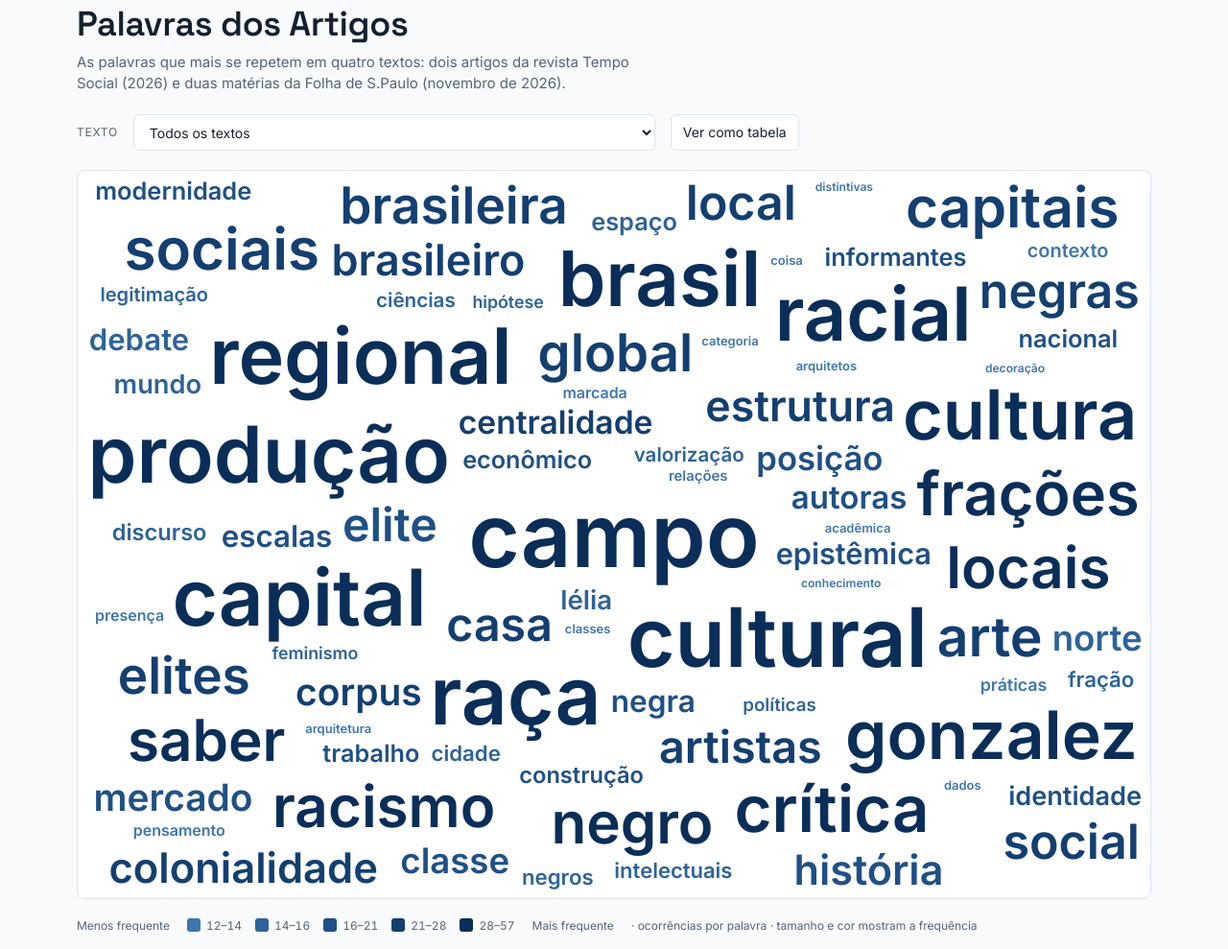
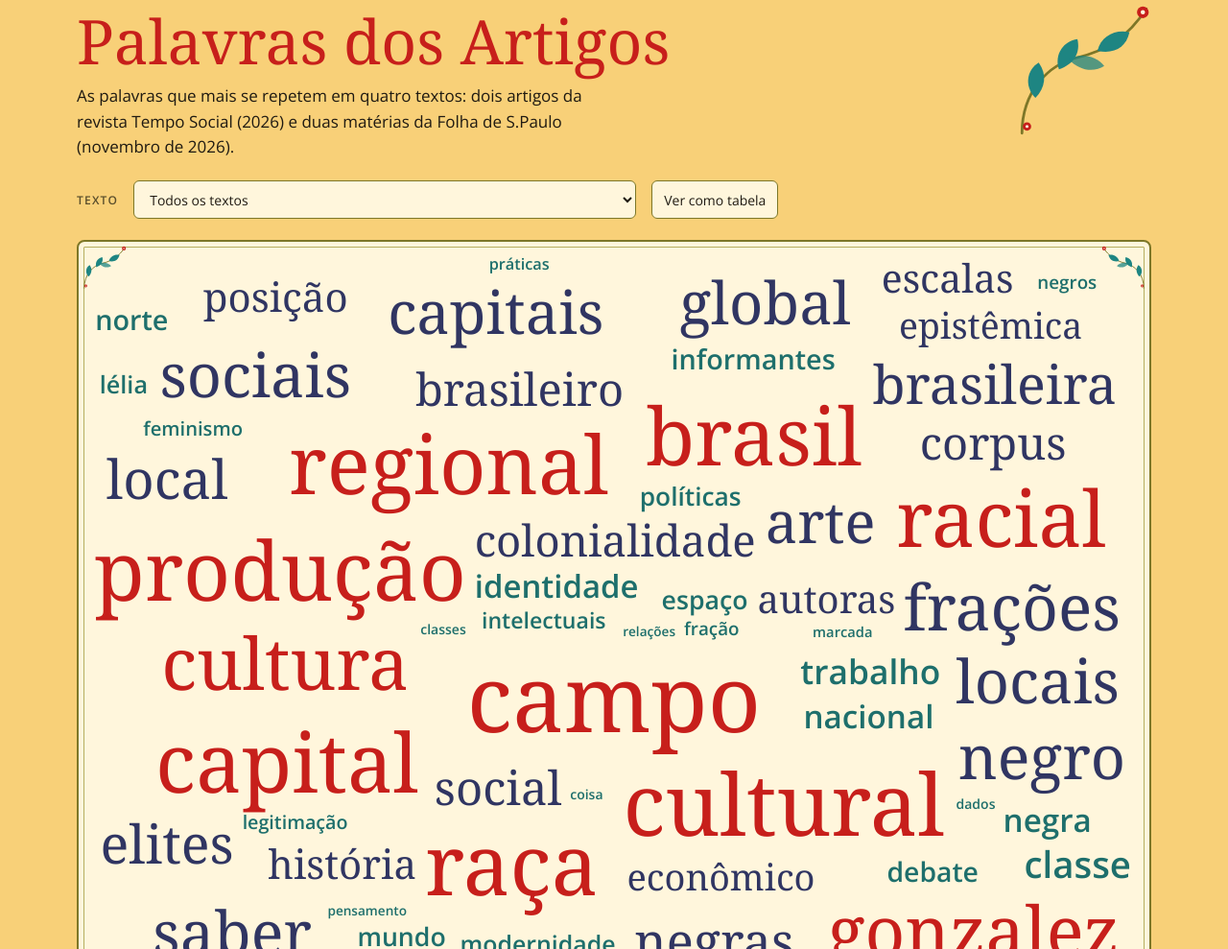
Before and after one commit to Mutika-R/palavras-dos-artigos, a plain HTML site: page index.html in a window 1280 px wide. Shown: the part 22-1011 px from the top of the page at 96% size. Drawn offline with nearby package versions, Linux system fonts and the light colour scheme; a web font is replaced by a local one.

Commit message:
Aplica o design Art Nouveau na nuvem de palavras
Paleta dourado, vermelho, azul-marinho e verde-azulado do modelo de
referencia, fontes Glass Antiqua e Open Sans, moldura e ornamentos
proprios em SVG. Tema escuro e layout de celular conferidos.

Co-Authored-By: Claude Sonnet 5.5 <noreply@anthropic.com>

```diff
--- a/index.html
+++ b/index.html
@@ -5,77 +5,108 @@
 <meta name="viewport" content="width=device-width, initial-scale=1">
 <meta name="description" content="Nuvem de palavras interativa com os termos mais frequentes de dois artigos da Tempo Social e duas matérias da Folha.">
 <title>Palavras dos Artigos</title>
-<link rel="stylesheet" href="https://fonts.googleapis.com/css2?family=Inter:wght@400;600&family=Space+Grotesk:wght@600&display=swap">
+<link rel="stylesheet" href="https://fonts.googleapis.com/css2?family=Glass+Antiqua&family=Open+Sans:wght@300;400;600&display=swap">
 <style>
-  /* Layout: cabeçalho curto, uma linha de filtros, a nuvem em largura total, legenda e nota de fonte abaixo. */
+  /* Layout: fundo dourado Art Nouveau, título em Glass Antiqua vermelho, nuvem em moldura creme com cantos ornamentados, tabela e nota abaixo.
+     Sistema visual: modelo "Art Nouveau Style Presentation" (SlidesCarnival): dourado F8D078, vermelho, azul-marinho 303562, verde-azulado, oliva B5AE60; Glass Antiqua + Open Sans. */
   :root {
-    --bg: #f8fafc;
-    --surface: #ffffff;
-    --ink: #14202e;
-    --muted: #556577;
-    --line: #dbe3ec;
-    --accent: #1f5086;
-    --s0: #3f76ac; --s1: #2e6399; --s2: #1f5086; --s3: #143f70; --s4: #0a2e58;
-    --font-body: "Inter", system-ui, -apple-system, "Segoe UI", sans-serif;
-    --font-head: "Space Grotesk", "Inter", system-ui, sans-serif;
+    --bg: #f8d078;       /* dourado do modelo */
+    --paper: #fff6dc;    /* creme da moldura */
+    --ink: #1f1a12;
+    --muted: #5a4e2c;
+    --olive: #b5ae60;    /* oliva do modelo: molduras e filetes */
+    --olive-d: #7d7728;
+    --head: #c71f1b;     /* vermelho dos títulos */
+    --t1: #c71f1b;       /* 10 mais frequentes */
+    --t2: #303562;       /* 11ª a 40ª */
+    --t3: #1e6f6c;       /* demais */
+    --orn-stem: #7d7728; --orn-leaf: #1e8582; --orn-bud: #c71f1b; --orn-dot: #fff6dc;
+    --shadow: rgba(60, 45, 10, .22);
+    --font-head: "Glass Antiqua", Georgia, "Times New Roman", serif;
+    --font-body: "Open Sans", system-ui, -apple-system, "Segoe UI", sans-serif;
   }
   @media (prefers-color-scheme: dark) {
     :root:not([data-theme="light"]) {
-      --bg: #0e141b; --surface: #151d27; --ink: #e6ecf2; --muted: #98a6b5; --line: #26323f; --accent: #8db5de;
-      --s0: #4f7ba6; --s1: #6c9ac6; --s2: #8db5de; --s3: #b3d1ef; --s4: #dcecfb;
+      --bg: #101a2c; --paper: #17253d; --ink: #f3ebd3; --muted: #c4bb96; --olive: #8b8643; --olive-d: #b5ae60;
+      --head: #f8d078; --t1: #f0877f; --t2: #f8d078; --t3: #7fd1cc;
+      --orn-stem: #b5ae60; --orn-leaf: #4ea8a5; --orn-bud: #f0877f; --orn-dot: #17253d; --shadow: rgba(0, 0, 0, .5);
       color-scheme: dark;
     }
   }
   :root[data-theme="dark"] {
-    --bg: #0e141b; --surface: #151d27; --ink: #e6ecf2; --muted: #98a6b5; --line: #26323f; --accent: #8db5de;
-    --s0: #4f7ba6; --s1: #6c9ac6; --s2: #8db5de; --s3: #b3d1ef; --s4: #dcecfb;
+    --bg: #101a2c; --paper: #17253d; --ink: #f3ebd3; --muted: #c4bb96; --olive: #8b8643; --olive-d: #b5ae60;
+    --head: #f8d078; --t1: #f0877f; --t2: #f8d078; --t3: #7fd1cc;
+    --orn-stem: #b5ae60; --orn-leaf: #4ea8a5; --orn-bud: #f0877f; --orn-dot: #17253d; --shadow: rgba(0, 0, 0, .5);
     color-scheme: dark;
   }
-  body { background: var(--bg); color: var(--ink); font-family: var(--font-body); }
+  body { background: var(--bg); color: var(--ink); font-family: var(--font-body); font-weight: 400; }
   .wrap {
-    max-width: 1120px; margin: 0 auto;
-    padding-block: 28px 40px;
+    position: relative; max-width: 1120px; margin: 0 auto;
+    padding-block: 32px 44px;
     padding-left: max(16px, env(safe-area-inset-left, 0px));
     padding-right: max(16px, env(safe-area-inset-right, 0px));
-    display: flex; flex-direction: column; gap: 20px;
+    display: flex; flex-direction: column; gap: 22px;
   }
-  h1 { font: 600 clamp(26px, 4vw, 36px)/1.1 var(--font-head); letter-spacing: -0.01em; margin: 0; text-wrap: balance; }
-  .sub { margin: 8px 0 0; color: var(--muted); font-size: 15px; line-height: 1.5; max-width: 62ch; }
+  header { position: relative; padding-right: clamp(0px, 16vw, 150px); min-height: 90px; }
+  h1 { font: 400 clamp(38px, 7vw, 64px)/1.02 var(--font-head); color: var(--head); margin: 0; text-wrap: balance; }
+  .sub { margin: 12px 0 0; font-weight: 300; font-size: 17px; line-height: 1.55; max-width: 60ch; }
+  .vine-top { position: absolute; top: -6px; right: 0; width: clamp(52px, 15vw, 140px); aspect-ratio: 1; pointer-events: none; }
   .controls { display: flex; flex-wrap: wrap; gap: 12px 16px; align-items: center; }
-  .controls label { font-size: 12px; letter-spacing: 0.06em; text-transform: uppercase; color: var(--muted); }
+  .controls label { font-size: 12px; font-weight: 600; letter-spacing: 0.1em; text-transform: uppercase; color: var(--muted); }
   select, button {
-    font: 400 14px var(--font-body); color: var(--ink); background: var(--surface);
-    border: 1px solid var(--line); border-radius: 6px; padding: 8px 12px; min-height: 38px;
+    font: 400 14px var(--font-body); color: var(--ink); background: var(--paper);
+    border: 1.5px solid var(--olive-d); border-radius: 6px; padding: 8px 12px; min-height: 40px;
   }
   select { max-width: 100%; }
   button { cursor: pointer; }
-  button[aria-pressed="true"] { border-color: var(--accent); color: var(--accent); }
-  select:focus-visible, button:focus-visible, .w:focus-visible { outline: 2px solid var(--accent); outline-offset: 2px; }
-  .stage { position: relative; background: var(--surface); border: 1px solid var(--line); border-radius: 8px; min-width: 0; }
+  button[aria-pressed="true"] { background: var(--head); color: var(--paper); border-color: var(--head); }
+  :root[data-theme="dark"] button[aria-pressed="true"] { color: #101a2c; }
+  @media (prefers-color-scheme: dark) { :root:not([data-theme="light"]) button[aria-pressed="true"] { color: #101a2c; } }
+  select:focus-visible, button:focus-visible, .w:focus-visible { outline: 3px solid var(--t2); outline-offset: 2px; }
+  :root[data-theme="dark"] select:focus-visible, :root[data-theme="dark"] button:focus-visible, :root[data-theme="dark"] .w:focus-visible { outline-color: var(--head); }
+  .stage {
+    position: relative; min-width: 0; background: var(--paper);
+    border: 2px solid var(--olive-d); border-radius: 8px;
+    outline: 1px solid var(--olive); outline-offset: -8px;
+  }
+  .corner { position: absolute; width: 46px; height: 46px; pointer-events: none; }
+  .corner.tl { top: 4px; left: 4px; }
+  .corner.tr { top: 4px; right: 4px; transform: scaleX(-1); }
+  .corner.bl { bottom: 4px; left: 4px; transform: scaleY(-1); }
+  .corner.br { bottom: 4px; right: 4px; transform: scale(-1, -1); }
   #nuvem { display: block; width: 100%; height: auto; }
-  .w { font-family: var(--font-body); font-weight: 600; cursor: default; transition: opacity .15s; outline: none; }
-  .c0 { fill: var(--s0); } .c1 { fill: var(--s1); } .c2 { fill: var(--s2); } .c3 { fill: var(--s3); } .c4 { fill: var(--s4); }
-  #nuvem.dim .w { opacity: .28; }
+  .w { cursor: default; transition: opacity .15s; outline: none; }
+  .g { font-family: var(--font-head); font-weight: 400; }
+  .o { font-family: var(--font-body); font-weight: 600; }
+  .t1 { fill: var(--t1); } .t2 { fill: var(--t2); } .t3 { fill: var(--t3); }
+  #nuvem.dim .w { opacity: .25; }
   #nuvem.dim .w.on { opacity: 1; }
   .tip {
-    position: absolute; z-index: 5; pointer-events: none; min-width: 150px; max-width: 240px;
-    background: var(--surface); color: var(--ink); border: 1px solid var(--line); border-radius: 6px;
-    padding: 10px 12px; font-size: 13px; line-height: 1.45; box-shadow: 0 6px 20px rgba(0,0,0,.14);
+    position: absolute; z-index: 5; pointer-events: none; min-width: 160px; max-width: 250px;
+    background: var(--paper); color: var(--ink); border: 1.5px solid var(--olive-d); border-radius: 6px;
+    padding: 10px 12px; font-size: 13px; line-height: 1.5; box-shadow: 0 8px 22px var(--shadow);
   }
-  .tip strong { display: block; font-size: 15px; margin-bottom: 4px; }
+  .tip strong { display: block; font: 400 20px/1.1 var(--font-head); color: var(--head); margin-bottom: 6px; }
   .tip .row { display: flex; justify-content: space-between; gap: 16px; color: var(--muted); }
   .tip .row b { color: var(--ink); font-weight: 600; font-variant-numeric: tabular-nums; }
-  .legend { display: flex; flex-wrap: wrap; gap: 8px 18px; align-items: center; font-size: 12px; color: var(--muted); }
-  .legend .scale { display: flex; gap: 14px; flex-wrap: wrap; }
-  .legend .it { display: inline-flex; align-items: center; gap: 6px; font-variant-numeric: tabular-nums; }
-  .legend i { width: 14px; height: 14px; border-radius: 3px; display: inline-block; }
-  .tablewrap { overflow-x: auto; background: var(--surface); border: 1px solid var(--line); border-radius: 8px; }
+  .legend { display: flex; flex-wrap: wrap; gap: 8px 20px; align-items: center; font-size: 13px; }
+  .legend .it { display: inline-flex; align-items: center; gap: 8px; }
+  .legend .sw { font-size: 20px; line-height: 1; }
+  .legend .sw.a { font-family: var(--font-head); color: var(--t1); }
+  .legend .sw.b { font-family: var(--font-head); color: var(--t2); }
+  .legend .sw.c { font-family: var(--font-body); font-weight: 600; font-size: 15px; color: var(--t3); }
+  .legend .tail { color: var(--muted); }
+  .tablewrap { overflow-x: auto; background: var(--paper); border: 2px solid var(--olive-d); border-radius: 8px; }
   table { border-collapse: collapse; width: 100%; font-size: 14px; font-variant-numeric: tabular-nums; }
-  th, td { text-align: right; padding: 8px 14px; border-bottom: 1px solid var(--line); white-space: nowrap; }
+  caption { text-align: left; padding: 12px 14px 4px; font: 400 22px var(--font-head); color: var(--head); }
+  th, td { text-align: right; padding: 8px 14px; border-bottom: 1px solid var(--olive); white-space: nowrap; }
   th:nth-child(1), td:nth-child(1), th:nth-child(2), td:nth-child(2) { text-align: left; }
-  th { font-size: 11px; letter-spacing: 0.06em; text-transform: uppercase; color: var(--muted); font-weight: 600; }
+  th { font-size: 11px; letter-spacing: 0.08em; text-transform: uppercase; color: var(--muted); font-weight: 600; }
   tr:last-child td { border-bottom: 0; }
-  .note { font-size: 13px; line-height: 1.55; color: var(--muted); max-width: 80ch; margin: 0; }
+  .rule { display: flex; align-items: center; gap: 12px; color: var(--olive-d); }
+  .rule::before, .rule::after { content: ""; flex: 1; height: 1.5px; background: var(--olive-d); opacity: .55; }
+  .rule svg { width: 54px; height: 24px; flex: none; }
+  .note { font-size: 13px; line-height: 1.6; color: var(--muted); max-width: 82ch; margin: 0; }
   .note b { color: var(--ink); font-weight: 600; }
   @media (prefers-reduced-motion: reduce) { .w { transition: none; } }
 </style>
@@ -83,8 +114,32 @@
 <style>body{margin:0;font-size:14px}[hidden]{display:none!important}img{max-width:100%}</style>
 </head>
 <body>
+<svg width="0" height="0" style="position:absolute" aria-hidden="true" focusable="false">
+  <defs>
+    <!-- Ornamento próprio, inspirado no Art Nouveau: haste em curva de chicote, folhas e botões -->
+    <symbol id="vine" viewBox="0 0 160 160">
+      <path d="M6 154 C 6 104, 38 72, 72 64 S 132 40, 154 6" fill="none" style="stroke:var(--orn-stem)" stroke-width="3.2" stroke-linecap="round"/>
+      <path d="M22 112 C 8 98, 12 78, 26 70 C 36 84, 34 100, 22 112Z" style="fill:var(--orn-leaf)"/>
+      <path d="M50 78 C 44 60, 56 44, 72 42 C 76 58, 68 72, 50 78Z" style="fill:var(--orn-leaf)"/>
+      <path d="M96 56 C 100 38, 118 30, 134 34 C 130 52, 116 60, 96 56Z" style="fill:var(--orn-leaf)"/>
+      <path d="M62 66 C 74 80, 92 82, 104 74 C 94 62, 76 58, 62 66Z" style="fill:var(--orn-leaf)" opacity=".75"/>
+      <circle cx="150" cy="10" r="7" style="fill:var(--orn-bud)"/>
+      <circle cx="150" cy="10" r="2.6" style="fill:var(--orn-dot)"/>
+      <circle cx="12" cy="146" r="5" style="fill:var(--orn-bud)"/>
+      <circle cx="12" cy="146" r="1.8" style="fill:var(--orn-dot)"/>
+    </symbol>
+    <symbol id="sprig" viewBox="0 0 54 24">
+      <path d="M2 12 C 14 4, 24 20, 36 12 S 48 10, 52 12" fill="none" style="stroke:var(--orn-stem)" stroke-width="2" stroke-linecap="round"/>
+      <path d="M14 9 C 12 3, 18 0, 23 2 C 22 7, 19 9, 14 9Z" style="fill:var(--orn-leaf)"/>
+      <path d="M30 15 C 32 21, 38 23, 42 20 C 40 16, 36 14, 30 15Z" style="fill:var(--orn-leaf)"/>
+      <circle cx="27" cy="12" r="3" style="fill:var(--orn-bud)"/>
+    </symbol>
+  </defs>
+</svg>
+
 <main class="wrap">
   <header>
+    <svg class="vine-top" aria-hidden="true" focusable="false"><use href="#vine"/></svg>
     <h1>Palavras dos Artigos</h1>
     <p class="sub">As palavras que mais se repetem em quatro textos: dois artigos da revista Tempo Social (2026) e duas matérias da Folha de S.Paulo (novembro de 2026).</p>
   </header>
@@ -97,6 +152,10 @@
 
   <section class="stage" id="stage" aria-label="Nuvem de palavras">
     <svg id="nuvem" role="group" aria-label="Palavras ordenadas por frequência"></svg>
+    <svg class="corner tl" aria-hidden="true" focusable="false"><use href="#vine"/></svg>
+    <svg class="corner tr" aria-hidden="true" focusable="false"><use href="#vine"/></svg>
+    <svg class="corner bl" aria-hidden="true" focusable="false"><use href="#vine"/></svg>
+    <svg class="corner br" aria-hidden="true" focusable="false"><use href="#vine"/></svg>
     <div class="tip" id="tip" hidden></div>
   </section>
 
@@ -104,7 +163,9 @@
     <table id="tabela"></table>
   </div>
 
-  <div class="legend" id="legenda" aria-label="Legenda: cor e tamanho indicam a frequência"></div>
+  <div class="legend" id="legenda" aria-label="Legenda: cor, fonte e tamanho indicam a frequência"></div>
+
+  <div class="rule" aria-hidden="true"><svg focusable="false"><use href="#sprig"/></svg></div>
 
   <p class="note" id="nota"></p>
 </main>
@@ -117,7 +178,10 @@ const SRC = [
   { curto: "Folha: crime", longo: "Folha de S.Paulo: custo do crime no Brasil" },
   { curto: "Folha: diversidade", longo: "Folha de S.Paulo: diversidade no mercado editorial (Mário Medeiros)" }
 ];
-const FONT = '600 {s}px Inter, system-ui, -apple-system, "Segoe UI", sans-serif';
+const F_G = '400 {s}px "Glass Antiqua", Georgia, "Times New Roman", serif';
+const F_O = '600 {s}px "Open Sans", system-ui, -apple-system, "Segoe UI", sans-serif';
+const T1_N = 10, T2_N = 40;   // limites dos grupos de destaque
+const CORNER = 50;            // lado reservado para o ornamento de cada canto
 const $ = id => document.getElementById(id);
 const sum = a => a.reduce((x, y) => x + y, 0);
 const fmt = n => n.toLocaleString("pt-BR");
@@ -131,69 +195,68 @@ function items(v) {
   const top = v === "all" ? 80 : 60;
   return rows.filter(r => r[1] >= (v === "all" ? 1 : 2)).sort((a, b) => b[1] - a[1] || a[0].localeCompare(b[0], "pt")).slice(0, top);
 }
-
-function buckets(list) {
-  // cinco grupos de mesmo tamanho por posição (a distribuição é muito assimétrica)
-  const n = list.length;
-  return list.map((_, i) => Math.min(4, 4 - Math.floor((i / n) * 5)));
-}
+const tier = i => (i < T1_N ? 1 : i < T2_N ? 2 : 3);
 
 function place(list, W, H) {
   const max = list[0][1], min = list[list.length - 1][1];
   const small = W < 520;
-  const fMin = small ? 12 : 13, fMax = small ? 42 : Math.min(92, W * 0.095);
-  const placed = [], out = [];
-  for (const [w, n] of list) {
+  const fMin = small ? 13 : 14, fMax = small ? 44 : Math.min(96, W * 0.1);
+  const c = small ? 38 : CORNER;
+  const placed = [
+    { x0: 0, y0: 0, x1: c, y1: c }, { x0: W - c, y0: 0, x1: W, y1: c },
+    { x0: 0, y0: H - c, x1: c, y1: H }, { x0: W - c, y0: H - c, x1: W, y1: H }
+  ];
+  const out = [];
+  list.forEach(([w, n], i) => {
+    const tr = tier(i), g = tr < 3;
     const t = max === min ? 1 : Math.sqrt((n - min) / (max - min));
     let size = fMin + (fMax - fMin) * t, ok = false;
     while (size >= fMin * 0.9 && !ok) {
-      ctx.font = FONT.replace("{s}", size);
-      const bw = ctx.measureText(w).width + 8, bh = size * 1.05 + 4;
+      ctx.font = (g ? F_G : F_O).replace("{s}", size);
+      const bw = ctx.measureText(w).width + 8, bh = size * 1.1 + 4;
       for (let th = 0; th < 90; th += 0.1) {
         const r = 1.3 * th * th ** 0.5 * (size / 16 + 0.6);
         const cx = W / 2 + r * Math.cos(th) * 1.7, cy = H / 2 + r * Math.sin(th);
         const x0 = cx - bw / 2, y0 = cy - bh / 2;
-        if (x0 < 4 || y0 < 4 || x0 + bw > W - 4 || y0 + bh > H - 4) { if (r > W) break; continue; }
+        if (x0 < 12 || y0 < 12 || x0 + bw > W - 12 || y0 + bh > H - 12) { if (r > W) break; continue; }
         if (placed.some(p => x0 < p.x1 && x0 + bw > p.x0 && y0 < p.y1 && y0 + bh > p.y0)) continue;
         placed.push({ x0, y0, x1: x0 + bw, y1: y0 + bh });
-        out.push({ w, n, size, x: cx, y: cy });
+        out.push({ w, n, size, x: cx, y: cy, tr, g });
         ok = true; break;
       }
       if (!ok) size *= 0.93;
     }
-  }
+  });
   return out;
 }
 
 function render() {
-  const list = items(view), cls = buckets(list);
+  const list = items(view);
   const svg = $("nuvem"), W = Math.max(300, Math.round($("stage").clientWidth));
-  let H = Math.round(W * (W < 520 ? 1.05 : 0.56)), res;
+  let H = Math.round(W * (W < 520 ? 1.1 : 0.58)), res;
   for (let i = 0; i < 5; i++) {
     res = place(list, W, H);
     if (res.length === list.length) break;
     H = Math.round(H * 1.1);
   }
   svg.setAttribute("viewBox", `0 0 ${W} ${H}`);
-  const byWord = new Map(list.map((r, i) => [r[0], { r, c: cls[i] }]));
-  svg.innerHTML = res.map(o => {
-    const { r, c } = byWord.get(o.w);
-    return `<text class="w c${c}" data-w="${o.w}" x="${o.x.toFixed(1)}" y="${o.y.toFixed(1)}" font-size="${o.size.toFixed(1)}" text-anchor="middle" dominant-baseline="central" tabindex="0" aria-label="${o.w}: ${r[1]} ocorrências">${o.w}</text>`;
-  }).join("");
-  legend(list, cls, res.length);
+  const cnt = new Map(list.map(r => [r[0], r[1]]));
+  svg.innerHTML = res.map(o =>
+    `<text class="w ${o.g ? "g" : "o"} t${o.tr}" data-w="${o.w}" x="${o.x.toFixed(1)}" y="${o.y.toFixed(1)}" font-size="${o.size.toFixed(1)}" text-anchor="middle" dominant-baseline="central" tabindex="0" aria-label="${o.w}: ${cnt.get(o.w)} ocorrências">${o.w}</text>`
+  ).join("");
+  legend(list);
   renderTable(list);
   $("tablewrap").hidden = !showTable;
 }
 
-function legend(list, cls, shown) {
-  const rng = [4, 3, 2, 1, 0].map(k => {
-    const ns = list.filter((_, i) => cls[i] === k).map(r => r[1]);
-    return ns.length ? { k, lo: Math.min(...ns), hi: Math.max(...ns) } : null;
-  }).filter(Boolean).reverse();
-  $("legenda").innerHTML = '<span>Menos frequente</span><span class="scale">' +
-    rng.map(r => `<span class="it"><i style="background:var(--s${r.k})"></i>${r.lo === r.hi ? r.lo : r.lo + "–" + r.hi}</span>`).join("") +
-    '</span><span>Mais frequente</span><span>· ocorrências por palavra · tamanho e cor mostram a frequência</span>';
-  $("legenda").dataset.shown = shown;
+function legend(list) {
+  const n = list.length, a = Math.min(T1_N, n), b = Math.min(T2_N, n);
+  const items = [
+    `<span class="it"><span class="sw a" aria-hidden="true">Aa</span>${a} mais frequentes</span>`,
+    b > a ? `<span class="it"><span class="sw b" aria-hidden="true">Aa</span>${a + 1}ª a ${b}ª</span>` : "",
+    n > b ? `<span class="it"><span class="sw c" aria-hidden="true">Aa</span>demais (${b + 1}ª a ${n}ª)</span>` : ""
+  ];
+  $("legenda").innerHTML = items.join("") + '<span class="tail">Cor, fonte e tamanho acompanham o número de ocorrências.</span>';
 }
 
 function renderTable(list) {
@@ -204,12 +267,12 @@ function renderTable(list) {
   const body = rows.map((r, i) => view === "all"
     ? `<tr><td>${i + 1}</td><td>${r[0]}</td><td>${fmt(r[1])}</td>${r[2].map(n => `<td>${fmt(n)}</td>`).join("")}</tr>`
     : `<tr><td>${i + 1}</td><td>${r[0]}</td><td>${fmt(r[1])}</td><td>${fmt(sum(r[2]))}</td></tr>`).join("");
-  $("tabela").innerHTML = `<caption class="note" style="text-align:left;padding:10px 14px;caption-side:top">As 30 palavras mais frequentes</caption><thead>${head}</thead><tbody>${body}</tbody>`;
+  $("tabela").innerHTML = `<caption>As 30 palavras mais frequentes</caption><thead>${head}</thead><tbody>${body}</tbody>`;
 }
 
 function note() {
   const tot = DATA.totais;
-  $("nota").innerHTML = `<b>Como foi feito.</b> Contagem de palavras com ao menos 4 letras, depois de retirar palavras vazias (português e inglês), citações do tipo (Autor, ano), referências bibliográficas e palavras genéricas como "análise" e "autores". Palavras próximas ("negro", "negra") contam separadas. <b>Fontes:</b> ${SRC.map((s, i) => `${s.longo} (${fmt(tot[i])} palavras contadas)`).join("; ")}. Os dois artigos científicos somam cerca de 91% do total, por isso a vista "Todos os textos" reflete sobretudo eles; use o filtro para ver cada texto.`;
+  $("nota").innerHTML = `<b>Como foi feito.</b> Contagem de palavras com ao menos 4 letras, depois de retirar palavras vazias (português e inglês), citações do tipo (Autor, ano), referências bibliográficas e palavras genéricas como "análise" e "autores". Palavras próximas ("negro", "negra") contam separadas. <b>Fontes:</b> ${SRC.map((s, i) => `${s.longo} (${fmt(tot[i])} palavras contadas)`).join("; ")}. Os dois artigos científicos somam cerca de 91% do total, por isso a vista "Todos os textos" reflete sobretudo eles; use o filtro para ver cada texto. <b>Design:</b> baseado no modelo Art Nouveau Style Presentation, da SlidesCarnival, com as fontes Glass Antiqua e Open Sans; os ornamentos são desenhos próprios.`;
 }
 
 // tooltip
@@ -249,7 +312,9 @@ $("btn-tabela").addEventListener("click", e => {
 
 note();
 render();
-if (document.fonts && document.fonts.load) document.fonts.load('600 20px Inter').then(render).catch(() => {});
+if (document.fonts && document.fonts.load) {
+  Promise.all([document.fonts.load('400 20px "Glass Antiqua"'), document.fonts.load('600 20px "Open Sans"')]).then(render).catch(() => {});
+}
 let raf, lastW = $("stage").clientWidth;
 new ResizeObserver(() => {
   const w = $("stage").clientWidth;
```
